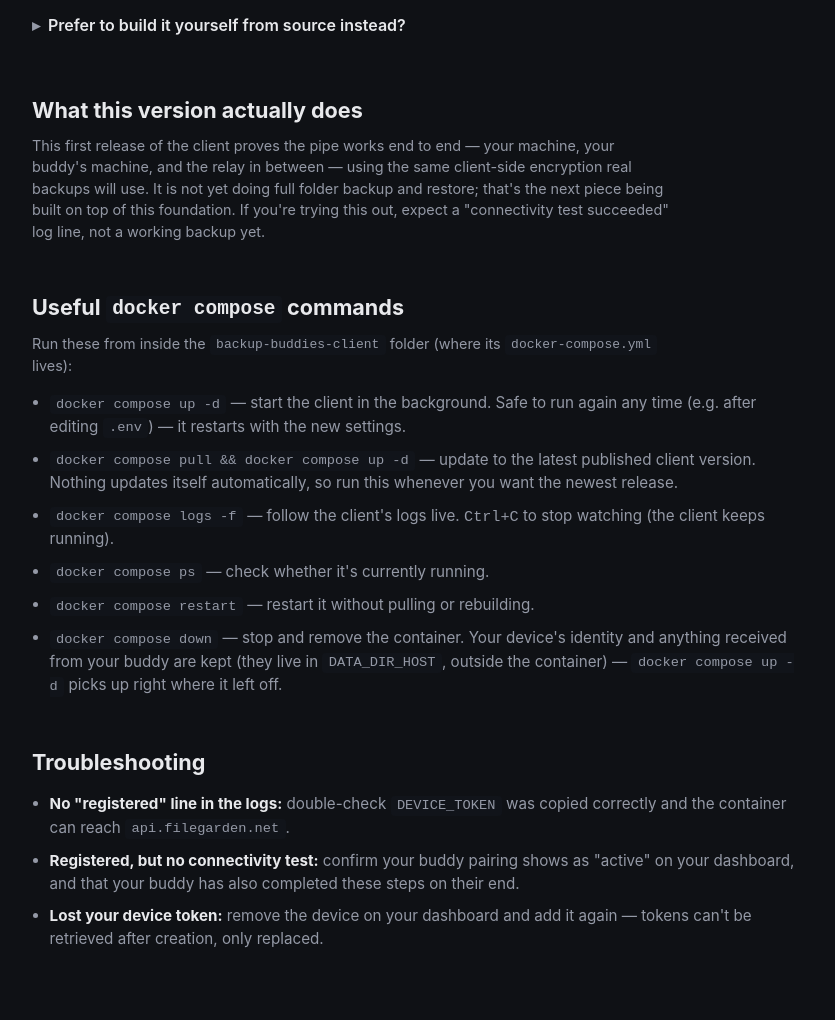
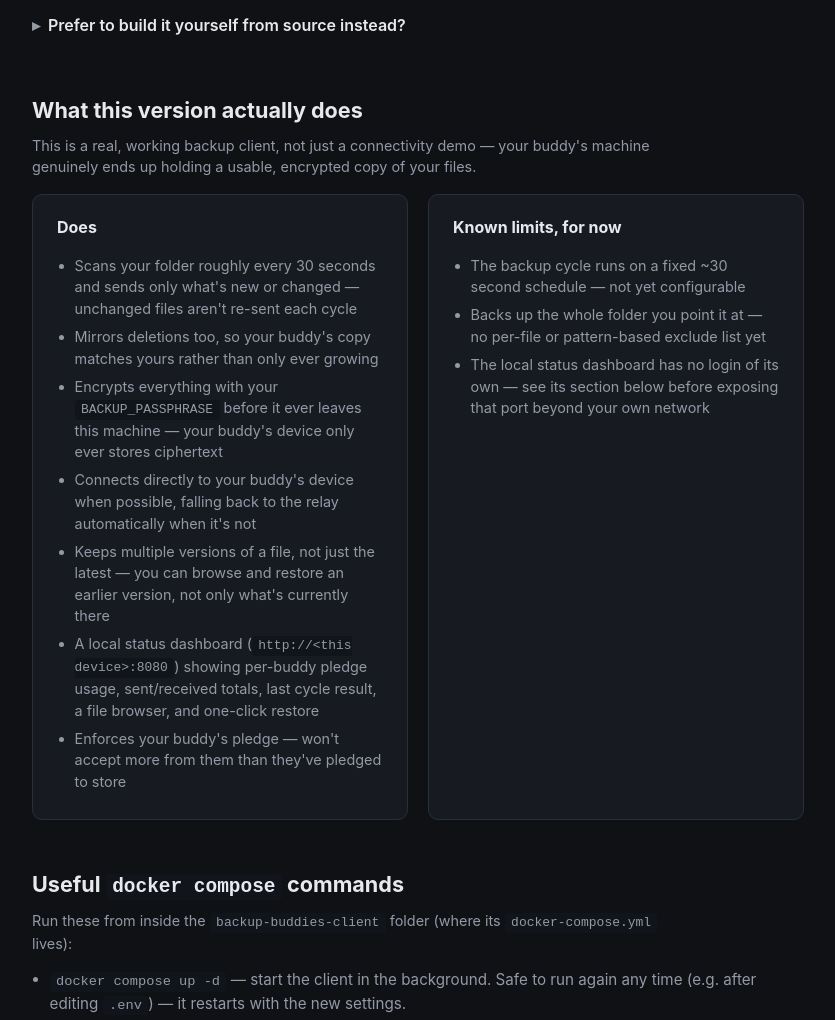
Before and after one commit to mspencerl87/backup-buddies, a plain HTML site: page apps/web/setup.html in a window 1280 px wide. Shown: the part 2417-3437 px from the top of the page, without its empty margins (222-1057 px from the left). Drawn offline with Linux system fonts and the light colour scheme.

Commit message:
Update "What this version actually does" to match current client
The old copy said the client only proved connectivity and didn't do
real backup/restore yet -- stale from an earlier pre-release stage.
The client has actually done full incremental backup, deletion
mirroring, direct/relay transfer, and restore for a while, and (per
protocol.rs/restore.rs/dashboard.rs) even keeps multiple versions of
a file with a browsable restore-to-any-version flow neither this page
nor apps/client/README.md previously mentioned. Replaced with an
accurate does/known-limits split grounded in the actual source.

Co-Authored-By: Claude Sonnet 5 <noreply@anthropic.com>
Claude-Session: https://claude.ai/code/session_01WfDm8uNZ3p1tTj81gVxBdB

```diff
--- a/apps/web/setup.html
+++ b/apps/web/setup.html
@@ -132,13 +132,32 @@ cd backup-buddies-client</code></pre>
     <section class="about-section">
       <h2>What this version actually does</h2>
       <p class="muted">
-        This first release of the client proves the pipe works end to end —
-        your machine, your buddy's machine, and the relay in between — using
-        the same client-side encryption real backups will use. It is not yet
-        doing full folder backup and restore; that's the next piece being
-        built on top of this foundation. If you're trying this out, expect
-        a "connectivity test succeeded" log line, not a working backup yet.
+        This is a real, working backup client, not just a connectivity demo
+        — your buddy's machine genuinely ends up holding a usable, encrypted
+        copy of your files.
       </p>
+      <div class="split-table">
+        <div class="split-col">
+          <h3>Does</h3>
+          <ul>
+            <li>Scans your folder roughly every 30 seconds and sends only what's new or changed — unchanged files aren't re-sent each cycle</li>
+            <li>Mirrors deletions too, so your buddy's copy matches yours rather than only ever growing</li>
+            <li>Encrypts everything with your <code>BACKUP_PASSPHRASE</code> before it ever leaves this machine — your buddy's device only ever stores ciphertext</li>
+            <li>Connects directly to your buddy's device when possible, falling back to the relay automatically when it's not</li>
+            <li>Keeps multiple versions of a file, not just the latest — you can browse and restore an earlier version, not only what's currently there</li>
+            <li>A local status dashboard (<code>http://&lt;this device&gt;:8080</code>) showing per-buddy pledge usage, sent/received totals, last cycle result, a file browser, and one-click restore</li>
+            <li>Enforces your buddy's pledge — won't accept more from them than they've pledged to store</li>
+          </ul>
+        </div>
+        <div class="split-col">
+          <h3>Known limits, for now</h3>
+          <ul>
+            <li>The backup cycle runs on a fixed ~30 second schedule — not yet configurable</li>
+            <li>Backs up the whole folder you point it at — no per-file or pattern-based exclude list yet</li>
+            <li>The local status dashboard has no login of its own — see its section below before exposing that port beyond your own network</li>
+          </ul>
+        </div>
+      </div>
     </section>
 
     <section class="about-section">
```
